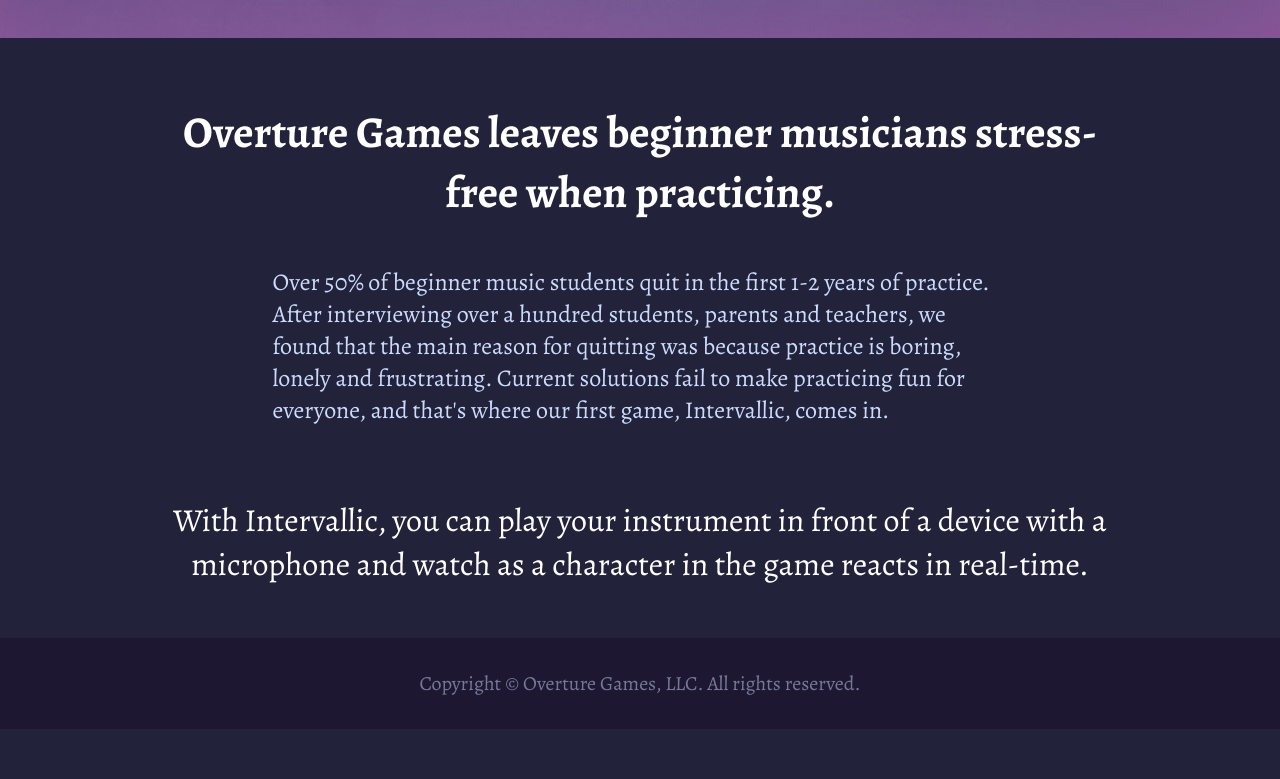
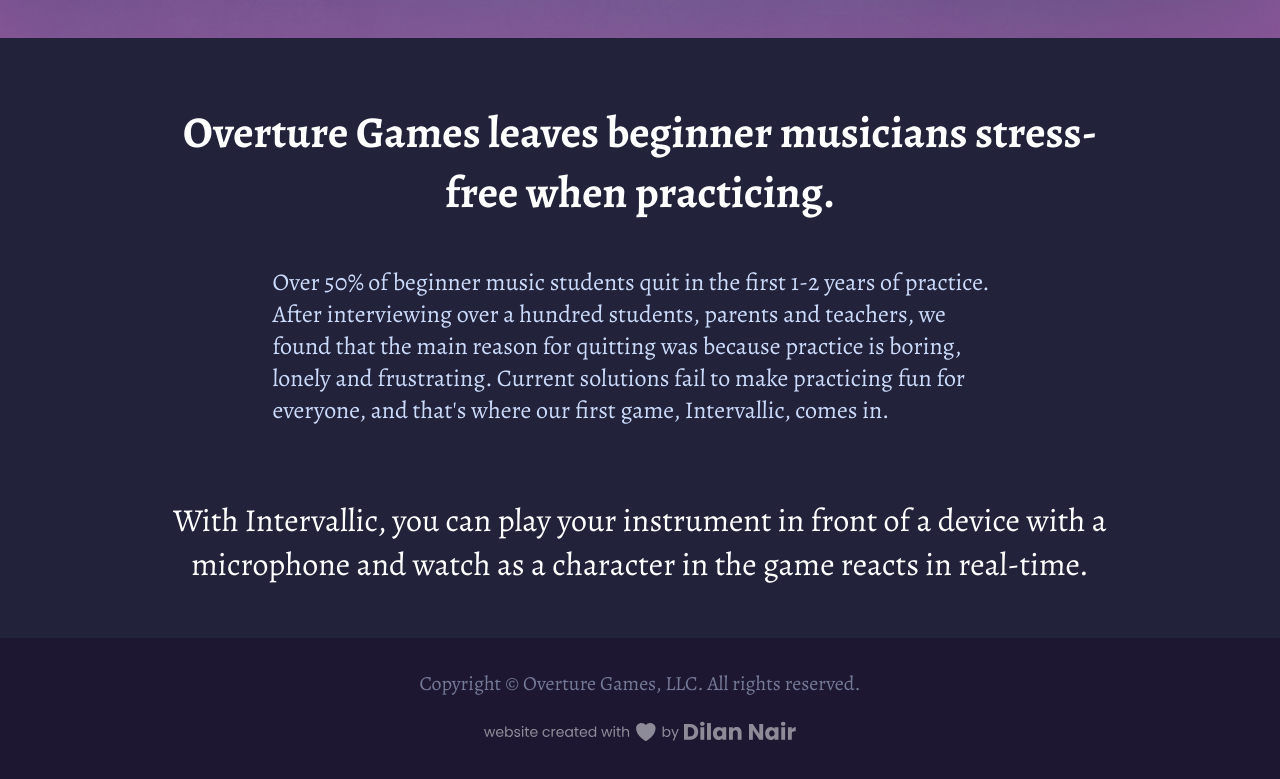
Before and after one commit to Overture-Games/songly-site, a Svelte app: page / in a window 1280 px wide. Shown: the part 712-1491 px from the top of the page. Before the commit the page ends 1441 px from the top, so only its background shows below. Built offline with nearby package versions, Linux system fonts and the light colour scheme.

Commit message:
add watermark

```diff
--- a/src/App.svelte
+++ b/src/App.svelte
@@ -1,12 +1,11 @@
 <script lang="ts">
-  import Header from "./Header.svelte";
+  import Anchor from "./components/Anchor.svelte";
   import Paragraph from "./components/Paragraph.svelte";
   import Section from "./components/Section.svelte";
   import TagLine from "./components/TagLine.svelte";
   import Title from "./components/Title.svelte";
-  import LargeLink from "./components/LargeLink.svelte";
   import Footer from "./Footer.svelte";
-  import Anchor from "./components/Anchor.svelte";
+  import Header from "./Header.svelte";
 </script>
 
 <Header />
--- a/src/Footer.svelte
+++ b/src/Footer.svelte
@@ -1,14 +1,46 @@
-<div>
+<script lang="ts">
+  import watermark from './assets/website-watermark.svg'
+</script>
+
+<footer>
   <p>
     Copyright © Overture Games, LLC. All rights reserved.
   </p>
-</div>
+  <div>
+    <a href="https://www.dilanxd.com" target="_blank" rel="noreferrer">
+      <img src={watermark} alt="website created by Dilan Nair" />
+    </a>
+  </div>
+</footer>
 
 <style lang="scss">
-  div {
+  footer {
     background-color: #1d1731;
     margin: 0;
     padding: 32px;
+  }
+
+  div {
+    display: flex;
+    justify-content: center;
+    margin-top: 16px;
+
+    a {
+      opacity: 0.5;
+      transition: opacity 150ms;
+
+      &:hover {
+        opacity: 1;
+      }
+    }
+
+    img {
+      width: 280px;
+
+      @media (min-width: $desktop) {
+        width: 320px;
+      }
+    }
   }
 
   p {
```
Also changed, not shown: src/assets/website-watermark.svg (added).
